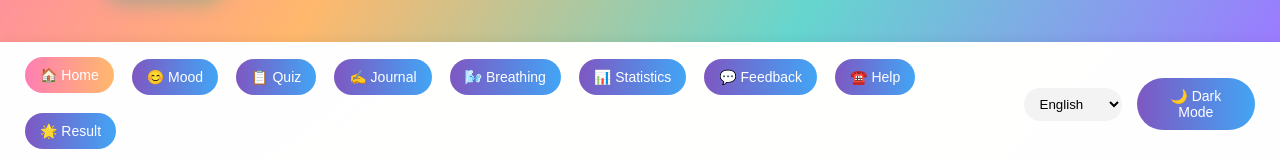
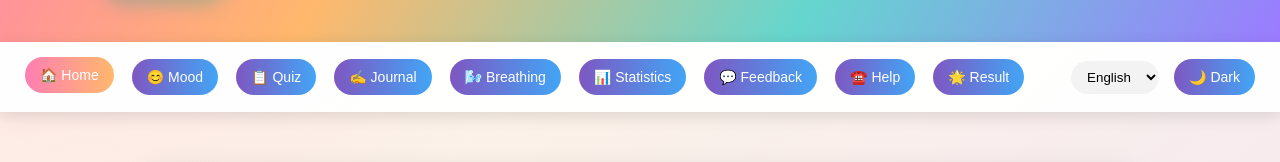
Before and after one commit to andychang1168-collab/Andyfinalproject, a plain HTML site: page index.html in a window 1280 px wide. Shown: the part 305-467 px from the top of the page. Drawn offline with Linux system fonts and the light colour scheme.

Commit message:
Update index.html

```diff
--- a/index.html
+++ b/index.html
@@ -25,8 +25,7 @@
     </div>
   </header>
 
- <nav>
-
+<nav>
   <div class="nav-left">
     <button onclick="showPage('home')">🏠 Home</button>
     <button onclick="showPage('mood')">😊 Mood</button>
@@ -40,18 +39,13 @@
   </div>
 
   <div class="nav-right">
-
     <select id="languageSelect" onchange="changeLanguage()">
       <option value="en">English</option>
-      <option value="zh">繁體中文</option>
+      <option value="zh">中文</option>
     </select>
 
-    <button onclick="toggleDarkMode()">
-      🌙 Dark Mode
-    </button>
-
+    <button onclick="toggleDarkMode()">🌙 Dark</button>
   </div>
-
 </nav>
   <main class="container">
 
```
